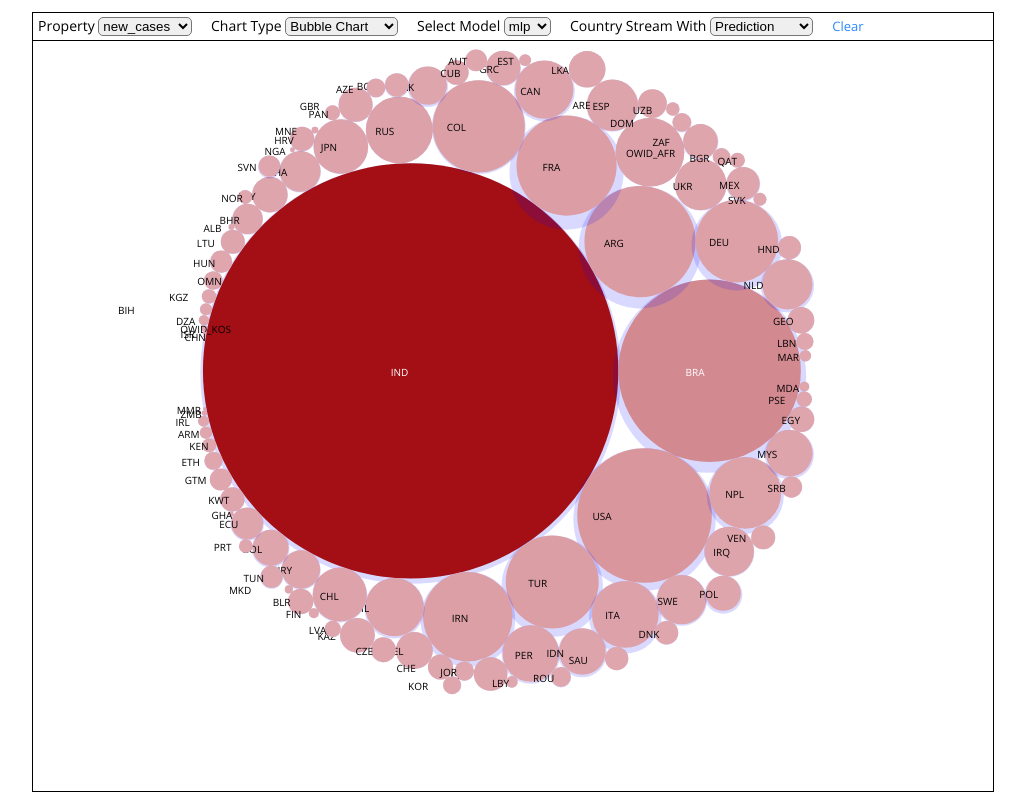
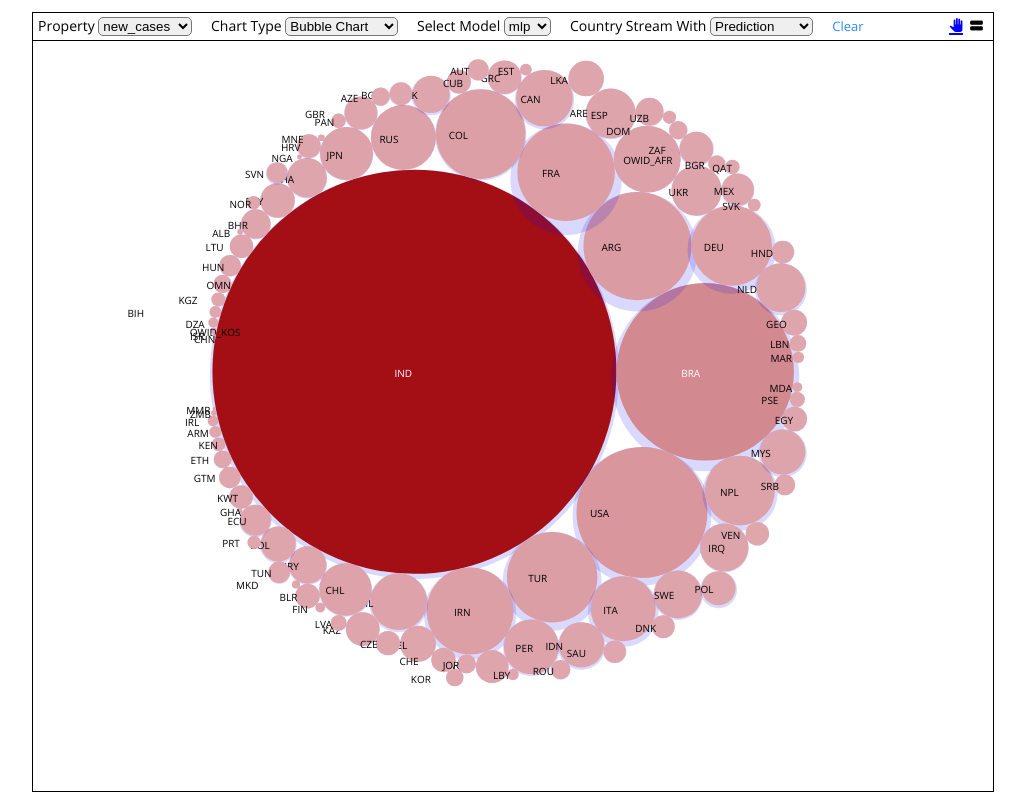
Before and after one commit to rashidul57/thesis-code, a Flask app: page / in a window 1280 px wide. Shown: the whole page, without its empty margins (127-1152 px from the left). Run offline with Flask 2, Linux system fonts and the light colour scheme; data that the repository does not hold is empty; some libraries are stand-ins or nearby versions.

Commit message:
in progress

```diff
--- a/client/static/js/chart.js
+++ b/client/static/js/chart.js
@@ -1,5 +1,6 @@
+
 const date_format = 'YYYY-MM-DD';
-
+const drag_start = {}
 
 function draw_predicted_lines(data, sel_country='United States') {
 
@@ -233,11 +234,7 @@ function set_cell_tooltip_position(event, tooltip, d) {
 }
 
 
-function draw_stream_graph(pred_data, algo='mlp', sel_country='', ev) {
-    let cls;
-    sel_country_cls = sel_country.replace(/\s/g, '-');
-    d3.selectAll('.' + sel_country_cls + '-stream').remove();
-
+function draw_stream_graph(pred_data, algo='mlp', sel_country='', sel_country_cls='', ev) {
     let data = [];
     let keys = Object.keys(pred_data)
     let max = 0;
@@ -263,11 +260,11 @@ function draw_stream_graph(pred_data, algo='mlp', sel_country='', ev) {
         } else {
             const country_data = all_covid_data[sel_country];
             keys = Object.keys(country_data[0]).filter(key => ['date', 'iso_code', 'location'].indexOf(key) === -1);
-
             data = get_normalized_data(country_data, keys);
         }
 
     } else {
+        if (country_stream_mode === 'Prediction') {
             for (let i = 0; i < max; i++) {
                 const date = moment(new Date(pred_data[keys[0]].mlp.start_timestamp)).add('days', i).toDate();
                 const record = {date};
@@ -277,11 +274,29 @@ function draw_stream_graph(pred_data, algo='mlp', sel_country='', ev) {
                 data.push(record);
             }
             data = get_normalized_data(data, keys);
+        } else {
+            const usa_data = all_covid_data['United States'];
+            max = usa_data.length;
+            const start_date = new Date(usa_data[0].date);
+            for (let i = 0; i < max; i++) {
+                const date = moment(start_date).add('days', i).toDate();
+                const formated_date = moment(date).format(date_format);
+                const record = {date};
+                keys.forEach(country => {
+                    const country_data = all_covid_data[country];
+                    const date_rec = _.find(country_data, item => item.date === formated_date);
+                    record[country] = date_rec && date_rec[sel_property] || 0;
+                });
+                data.push(record);
+            }
+            data = get_normalized_data(data, keys);
+        }
     }
 
     // set the dimensions and margins of the graph
     margin = ({top: 0, right: 20, bottom: 30, left: 20});
-    height = 100;
+
+    height = sel_country ? 150 : 240;
     width = 500;
 
     color = d3.scaleOrdinal()
@@ -299,7 +314,7 @@ function draw_stream_graph(pred_data, algo='mlp', sel_country='', ev) {
         .order(d3.stackOrderInsideOut)
     (data);
 
-    y = d3.scaleLinear()
+    y = d3.scaleSqrt()
     .domain([d3.min(series, d => d3.min(d, d => d[0])), d3.max(series, d => d3.max(d, d => d[1]))])
     .range([height - margin.bottom, margin.top]);
 
@@ -357,16 +372,23 @@ function draw_stream_graph(pred_data, algo='mlp', sel_country='', ev) {
         .attr('height', 15)
         .text(d => d);
     }
-    let svg = d3.select(".chart-item")
-        .append("svg");
 
+    let svg;
     if (sel_country) {
         if (ev.target) {
-            cls = get_segment_class(ev, false);
-            svg.attr('class', sel_country_cls + '-stream country-stream ' + cls);
-            // console.log(cls, '...')
+            const seg_cls = get_segment_class(ev, false);
+            // svg.attr('class', sel_country_cls + '-stream zoomable country-stream ' + cls)
+            //     .style('top', ev.clientY - 66)
+            //     .style('left', ev.clientX - 382)
+            svg = d3.select('.' + 'cicle-container-' + sel_country_cls)
+            .append('svg')
+            .attr('class', 'country-stream-svg ' + seg_cls);
+        } else {
+            return;
         }
     } else {
+        svg = d3.select(".chart-item")
+        .append("svg");
         svg.attr("viewBox", [0, 0, width, height]);
     }
 
@@ -381,28 +403,30 @@ function draw_stream_graph(pred_data, algo='mlp', sel_country='', ev) {
             return key;
         });
 
-    if (!sel_country) {
+    if (sel_country) {
+        // add_zoom_listener(svg, width, height, 150);
+    } else {
         svg.append("g")
             .call(xAxis);
     }
 
-    if (sel_country_cls) {
-        const seg_countries = d3.selectAll('.' + cls);
-        const sel_country_seg = d3.selectAll('.' + sel_country_cls + '-stream');
-        if (seg_countries.size() > 1) {
-            let nodes = seg_countries.nodes();
-            nodes.forEach(node => {
-                node.classList.remove('focused');
-                node.classList.add("dimmed");
-            });
+    // if (sel_country_cls) {
+    //     const seg_countries = d3.selectAll('.' + cls);
+    //     const sel_country_seg = d3.selectAll('.' + sel_country_cls + '-stream-svg');
+    //     if (seg_countries.size() > 1) {
+    //         let nodes = seg_countries.nodes();
+    //         nodes.forEach(node => {
+    //             node.classList.remove('focused');
+    //             node.classList.add("dimmed");
+    //         });
 
-            nodes = sel_country_seg.nodes();
-            nodes.forEach(node => {
-                node.classList.remove('dimmed');
-                node.classList.add("focused");
-            });
-        }
-    }
+    //         nodes = sel_country_seg.nodes();
+    //         nodes.forEach(node => {
+    //             node.classList.remove('dimmed');
+    //             node.classList.add("focused");
+    //         });
+    //     }
+    // }
 
 }
 
@@ -457,7 +481,7 @@ function get_segment_class(ev, show_log) {
         cls = 'bottom-right';
     }
     if (show_log) {
-        console.log(cls)
+        // console.log(cls)
     }
     return cls;
 }
@@ -480,7 +504,8 @@ function prepare_bubble_data(data, model) {
             actual += data[country][model].y && data[country][model].y[i] || 0;
         }
         const diff = Math.abs(actual - count);
-        return {name: country, code: data[country].code, count, actual, diff};
+        const nameCls = country.replace(/\s/g, '-') || '';
+        return {name: country, code: data[country].code, count, actual, diff, nameCls};
     });
     const max_diff = _.maxBy(bubble_data, 'diff').diff;
     bubble_data = bubble_data.map(item => {
@@ -497,8 +522,7 @@ function draw_bubble_chart(data, model='mlp') {
     data = _.orderBy(data, ['count'], ['desc']);
 
     // initialize configs of the chart
-    const margin = {top: 0, right: 0, bottom: 0, left: 0},
-    width = 960 - margin.left - margin.right;
+    const width = 960;
     const height = 660;
 
     // Define color range of bubbles
@@ -508,8 +532,9 @@ function draw_bubble_chart(data, model='mlp') {
     .range(color_range);
 
     // define layout of the chart
+    const margin_w = 20, margin_h = 20;
     const pack = data => d3.pack()
-    .size([width - 2, height - 2])(d3.hierarchy({children: data})
+    .size([width-margin_w, height-margin_h])(d3.hierarchy({children: data})
     .sum(d => d.count));
     const root = pack(data);
 
@@ -524,7 +549,12 @@ function draw_bubble_chart(data, model='mlp') {
     // set svg shape/size
     const svg = d3.select('.chart-item')
         .append("svg")
-        .attr('class', 'bubble-svg')
+        .attr('class', 'bubble-svg zoomable')
+        .attr("width", width)
+        .attr("height", height)
+        .attr("transform",
+            "translate(" + margin_w/2 + "," + margin_h/2 + ")"
+        )
         .attr("viewBox", [0, 0, width, height]);
 
     // tooltip construction piece
@@ -540,27 +570,17 @@ function draw_bubble_chart(data, model='mlp') {
 
     svg.on('mousedown', function (ev) {
         // tooltip.hide();
-        get_segment_class(ev, true);
+        // get_segment_class(ev, true);
     });
-    svg.attr("width", width)
-        .attr("height", height)
-        // .style("background", 'ivory')
-        .append('g')
-        .call(tooltip);
+
+    // svg.append('g')
+    //     .call(tooltip);
 
     let cur_scale = 1;
     redraw_bubble_text(root, svg, cur_scale);
 
     // set zoom functon on to the svg
-    const zoom = d3.zoom()
-        .scaleExtent([1, 8])
-        .translateExtent([[-width,-height], [width, height]])
-        .on("zoom", (event) => {
-            // svg.attr('transform', event.transform)
-            // cur_scale = event.transform.k;
-            // redraw_bubble_text(root, svg, cur_scale)
-        });
-    svg.call(zoom);
+    add_zoom_listener(svg, width, height, margin_w/2, margin_h/2);
 
     // reset bubble label(country code) on change scale of the svg
     function redraw_bubble_text(root, svg, cur_scale) {
@@ -579,6 +599,11 @@ function draw_bubble_chart(data, model='mlp') {
             const leaf = svg.selectAll("g")
             .data(root.leaves())
             .join("g")
+            .attr('class', (d) => {
+                const nameCls = d && d.data.nameCls || '';
+                let cls = 'cicle-container cicle-container-' + nameCls;
+                return cls;
+            })
             .attr("transform", d => {
                 return `translate(${d.x + 1},${d.y + 1})`
             });
@@ -609,22 +634,32 @@ function draw_bubble_chart(data, model='mlp') {
                 }
             })
             .on('mouseover', function (event, d) {
-                // set_cell_tooltip_position(event, tooltip, d);
+                reorder_bubbles(this.parentNode, root.leaves());
+                // const el = d3.select(".cicle-container-" + d.data.nameCls + ' .country-stream-svg');
+                // el.attr('class', 'country-stream-svg focused');
+                toggle_focus(d.data.nameCls, 'mouseover');
             })
-            .on('mouseout', function (d) {
-                tooltip.hide();
+            .on('mouseout', function (event, d) {
+                toggle_focus(d.data.nameCls, 'mouseout');
+                // const el = d3.select(".cicle-container-" + d.data.nameCls + ' .country-stream-svg');
+                // const cur_classes =
+                // el.attr('class', 'country-stream-svg dimmed')
             })
             .on("mousemove", function(event, d){
                 // set_cell_tooltip_position(event, tooltip, d);
             })
             .on('mousedown', function (ev, d) {
-                if (!abberation) {
-                    draw_stream_graph(prop_pred_data, model, d.data.name, ev);
+                if (!abberation && control_mode === 'stream') {
+                    d3.selectAll('.cicle-container-' + d.data.nameCls + ' .country-stream-svg').remove();
+                    draw_stream_graph(prop_pred_data, model, d.data.name, d.data.nameCls, ev);
                 }
             });
 
+            if (!abberation) {
                 leaf.append("text")
-            .attr('class', 'country-text')
+                .attr('class', (d) => {
+                    return abberation ? 'country-text-del': 'country-text';
+                })
                 .attr("y", 5)
                 .attr("x", (d, i, nodes) => {
                     return (-d.data.name.length*4) + 'px';
@@ -643,6 +678,99 @@ function draw_bubble_chart(data, model='mlp') {
                 });
             }
         }
+    }
+}
+
+function add_zoom_listener(svg, width, height, margin_w, margin_h) {
+    svg = d3.selectAll('.zoomable')
+    const zoom_level = 10;
+    const zoom = d3.zoom()
+        .scaleExtent([-5, zoom_level])
+        .extent([[-width+margin_w,-height+margin_h], [width+margin_w, height+margin_h]])
+        .translateExtent([[(-width+margin_w)/zoom_level, (-height+margin_h)/zoom_level], [(width-margin_w)/zoom_level, (height-margin_h)/zoom_level]])
+        .on("zoom", (event) => {
+            // console.log(event.sourceEvent.type, event.transform);
+            if (!event.sourceEvent || event.sourceEvent.type === 'wheel') {
+                svg.attr('transform', event.transform);
+            } else {
+                return false;
+            }
+        });
+    svg.call(zoom);
+    // svg.call(zoom.scaleBy, .25);
+
+    let drag = d3.drag()
+        .on('start', dragstarted)
+        // .on('drag', dragged)
+        .on('end', dragended);
+    svg.selectAll('.cicle-container')
+    .call(drag);
+
+}
+
+function dragstarted(d) {
+    if (control_mode === 'pan') {
+        drag_start.clientX = d.sourceEvent.clientX;
+        drag_start.clientY = d.sourceEvent.clientY;
+    }
+}
+
+function dragged(d, ev) {
+    // console.log('dragged')
+    // svg = d3.selectAll('.zoomable')
+}
+
+function dragended(d) {
+    if (control_mode === 'pan') {
+        const diff_x = d.sourceEvent.clientX - drag_start.clientX;
+        const diff_y = d.sourceEvent.clientY - drag_start.clientY;
+        const svg = d3.selectAll('.zoomable')
+        var points = svg.attr("transform").replace(/[(translate\()\)]/g, '').split(',');
+        var x = Number(points[0]);
+        var y = Number(points[1]);
+        const new_x = x + diff_x;
+        const new_y = y + diff_y;
+        svg.attr("transform",
+            "translate(" + new_x + "," + new_y + ")"
+        );
+    }
+}
+
+function toggle_focus(nameCls, _event) {
+    const el = d3.select(".cicle-container-" + nameCls + ' .country-stream-svg');
+    if (el.size()) {
+        let cur_classes = el.attr('class');
+        const classes = ['focused', 'dimmed'];
+        if (_event === 'mouseover') {
+            cur_classes = cur_classes.replace(classes[1], '').trim();
+            cur_classes = cur_classes + ' ' + classes[0];
+        } else {
+            cur_classes = cur_classes.replace(classes[0], '').trim();
+            cur_classes = cur_classes + ' ' + classes[1];
+        }
+        console.log(cur_classes)
+        el.attr('class', cur_classes);
+    }
+}
+
+function reorder_bubbles(country_node, leaves) {
+    const parent_node = country_node.parentNode; //
+    leaves.forEach(leaf => {
+        const node = d3.select('.cicle-container-' + leaf.data.nameCls);
+        if (node._groups[0][0] !== country_node) {
+            parent_node.appendChild(node._groups[0][0]);
+        }
+    });
+    parent_node.appendChild(country_node);
+}
+
+function clicked(event, [x, y]) {
+    event.stopPropagation();
+    svg.transition().duration(750).call(
+      zoom.transform,
+      d3.zoomIdentity.translate(width / 2, height / 2).scale(40).translate(-x, -y),
+      d3.mouse(svg.node())
+    );
   }
 
 
--- a/client/static/js/init.js
+++ b/client/static/js/init.js
@@ -1,5 +1,6 @@
 let forecast_data, prop_pred_data, countries, sel_chart_type, all_covid_data, country_stream_mode;
 let sel_property = 'new_cases';
+let control_mode = 'pan';
 
 
 window.onload = init;
@@ -113,7 +114,7 @@ function load_control_data() {
         d3.select(".chart-item").selectAll("svg").remove();
         const model = d3.select(this).property("value");
         if (sel_chart_type === "Stream Graphs") {
-            draw_stream_graph(prop_pred_data, model, undefined, undefined);
+            draw_stream_graph(prop_pred_data, model, undefined, undefined, undefined);
         } else {
             draw_bubble_chart(prop_pred_data, model);
         }
@@ -121,7 +122,8 @@ function load_control_data() {
 
     d3.selectAll(".clear-fish-graph")
     .on("click", function(ev) {
-        d3.selectAll(".country-stream").remove();
+        // d3.selectAll(".country-stream").remove();
+        d3.selectAll(".country-stream-svg").remove();
     });
 
     // country stream-graph options
@@ -138,8 +140,31 @@ function load_control_data() {
     d3.selectAll("#drp-country-stream-type")
     .on("change", function(ev) {
         country_stream_mode = d3.select(this).property("value");
+        if (sel_chart_type === "Stream Graphs") {
+            d3.select(".chart-item").selectAll("svg").remove();
+            draw_stream_graph(prop_pred_data, undefined, undefined, undefined);
+        }
     });
 
+    // view control items
+    d3.selectAll('.view-controls .control-item')
+    .on("click", function(ev) {
+        const streamEl = d3.select('.control-item.stream');
+        const panEl = d3.select('.control-item.pan');
+        let streamCls = streamEl.attr('class');
+        let panCls = panEl.attr('class');
+        if (ev.target.className.indexOf('pan') > -1) {
+            streamCls = streamCls.replace('active', '').trim();
+            panCls = panCls + ' active';
+            control_mode = 'pan';
+        } else {
+            panCls = panCls.replace('active', '').trim();
+            streamCls = streamCls + ' active';
+            control_mode = 'stream';
+        }
+        streamEl.attr('class', streamCls);
+        panEl.attr('class', panCls);
+    });
 
 
     // initial load
@@ -155,8 +180,8 @@ function refresh_container() {
         break;
 
         case "Stream Graphs":
-        d3.selectAll(".models-item").style("display", "inline-block");
-        draw_stream_graph(prop_pred_data, undefined);
+        d3.selectAll(".models-item, .country-stream-type").style("display", "inline-block");
+        draw_stream_graph(prop_pred_data, undefined, undefined, undefined);
         break;
 
         case 'Bubble Chart':
--- a/client/static/styles/app.css
+++ b/client/static/styles/app.css
@@ -9,6 +9,34 @@ body {
   margin: 2px;
 }
 
+@font-face {
+  font-family: "Material Icons";
+  font-style: normal;
+  font-weight: 400;
+}
+.material-icons {
+  font-family: "Material Icons";
+  font-weight: normal;
+  font-style: normal;
+  font-size: 24px;
+  /* Preferred icon size */
+  display: inline-block;
+  line-height: 1;
+  text-transform: none;
+  letter-spacing: normal;
+  word-wrap: normal;
+  white-space: nowrap;
+  direction: ltr;
+  /* Support for all WebKit browsers. */
+  -webkit-font-smoothing: antialiased;
+  /* Support for Safari and Chrome. */
+  text-rendering: optimizeLegibility;
+  /* Support for Firefox. */
+  -moz-osx-font-smoothing: grayscale;
+  /* Support for IE. */
+  font-feature-settings: "liga";
+}
+
 .toolbar {
   text-align: left;
   width: calc(960px - 5px);
@@ -18,6 +46,7 @@ body {
   border-left: 1px solid #000;
   border-right: 1px solid #000;
   padding-left: 5px;
+  position: relative;
 }
 .toolbar input, .toolbar select {
   border-width: 1px;
@@ -31,6 +60,33 @@ body {
 .toolbar .option .caption {
   font-size: 14px;
 }
+.toolbar .view-controls {
+  position: absolute;
+  right: 3px;
+}
+.toolbar .view-controls .control-container {
+  position: relative;
+}
+.toolbar .view-controls .control-container .control-item {
+  margin-top: 2px;
+  position: absolute;
+}
+.toolbar .view-controls .control-container .control-item.pan {
+  font-size: 14px;
+  right: 27px;
+  top: 2px;
+  padding-bottom: 2px;
+}
+.toolbar .view-controls .control-container .control-item.stream {
+  font-size: 17px;
+  right: 5px;
+  top: 1px;
+}
+.toolbar .view-controls .control-container .control-item.active {
+  color: blue;
+  border-bottom: 2px solid blue;
+  padding-bottom: 1px;
+}
 
 .container-box {
   overflow: hidden;
@@ -43,51 +99,62 @@ body {
   background: #fff;
   z-index: 9;
   position: absolute;
+  overflow: visible;
+}
+.container-box .chart-item .bubble-svg {
+  overflow: visible;
+}
+.container-box .chart-item .country-stream-svg {
+  overflow: visible;
+}
+.container-box .chart-item .country-stream-svg.focused {
+  opacity: 1;
+}
+.container-box .chart-item .country-stream-svg.dimmed {
+  opacity: 0.3;
+}
+.container-box .chart-item .country-stream-svg.top-left g {
+  transform: rotate(-135deg);
+  top: 150px;
+  left: 20px;
+}
+.container-box .chart-item .country-stream-svg.top-middle g {
+  transform: rotate(-90deg);
+  transform-origin: -13px 50px;
+}
+.container-box .chart-item .country-stream-svg.top-right g {
+  transform: rotate(-45deg);
+  top: 155px;
+  left: 430px;
+}
+.container-box .chart-item .country-stream-svg.left-middle g {
+  transform: rotate(-180deg);
+  top: 300px;
+  left: 0px;
+}
+.container-box .chart-item .country-stream-svg.right-middle g {
+  transform: rotate(0deg);
+  top: 300px;
+  left: 480px;
+}
+.container-box .chart-item .country-stream-svg.bottom-left g {
+  transform: rotate(-35deg);
+  top: 450px;
+  left: 30px;
+}
+.container-box .chart-item .country-stream-svg.bottom-middle g {
+  transform: rotate(90deg);
+  top: 515px;
+  left: 220px;
+}
+.container-box .chart-item .country-stream-svg.bottom-right g {
+  transform: rotate(34deg);
+  transform-origin: 104px -35px;
 }
 .container-box .chart-item .country-stream {
   position: absolute;
   height: 71px;
   width: 500px;
-}
-.container-box .chart-item .country-stream.top-left {
-  transform: rotate(35deg);
-  top: 150px;
-  left: 20px;
-}
-.container-box .chart-item .country-stream.top-middle {
-  transform: rotate(90deg);
-  top: 80px;
-  left: 220px;
-}
-.container-box .chart-item .country-stream.top-right {
-  transform: rotate(145deg);
-  top: 155px;
-  left: 430px;
-}
-.container-box .chart-item .country-stream.left-middle {
-  transform: rotate(5deg);
-  top: 300px;
-  left: 0px;
-}
-.container-box .chart-item .country-stream.right-middle {
-  transform: rotate(180deg);
-  top: 300px;
-  left: 480px;
-}
-.container-box .chart-item .country-stream.bottom-left {
-  transform: rotate(-35deg);
-  top: 450px;
-  left: 30px;
-}
-.container-box .chart-item .country-stream.bottom-middle {
-  transform: rotate(270deg);
-  top: 515px;
-  left: 220px;
-}
-.container-box .chart-item .country-stream.bottom-right {
-  transform: rotate(-150deg);
-  top: 430px;
-  left: 445px;
 }
 .container-box .chart-item .country-stream.focused {
   opacity: 1;
--- a/client/templates/index.html
+++ b/client/templates/index.html
@@ -43,6 +43,14 @@
             <select id="drp-country-stream-type"></select>
         </span>
         <span class='hideable-item clear-fish-graph'>Clear</span>
+        <span class='view-controls'>
+            <span class='control-container'>
+                <span class="material-icons control-item pan active" title="Pan Mode">pan_tool</span>
+                <span class="material-icons control-item stream" title='Country Stream Mode'>view_stream</span>
+                <!-- <span class="material-icons control-item zoom-in" title="Pan Mode">zoom_in</span>
+                <span class="material-icons control-item zoom-out" title="Pan Mode">zoom_out</span> -->
+            </span>
+        </span>
     </div>
     <div class='container-box'>
         <div class='chart-item'></div>
```
Also changed, not shown: client/static/styles/sass/chart.scss (+147 -40 lines), 2 other files. Lines whose indentation alone changed are shown as unchanged.
